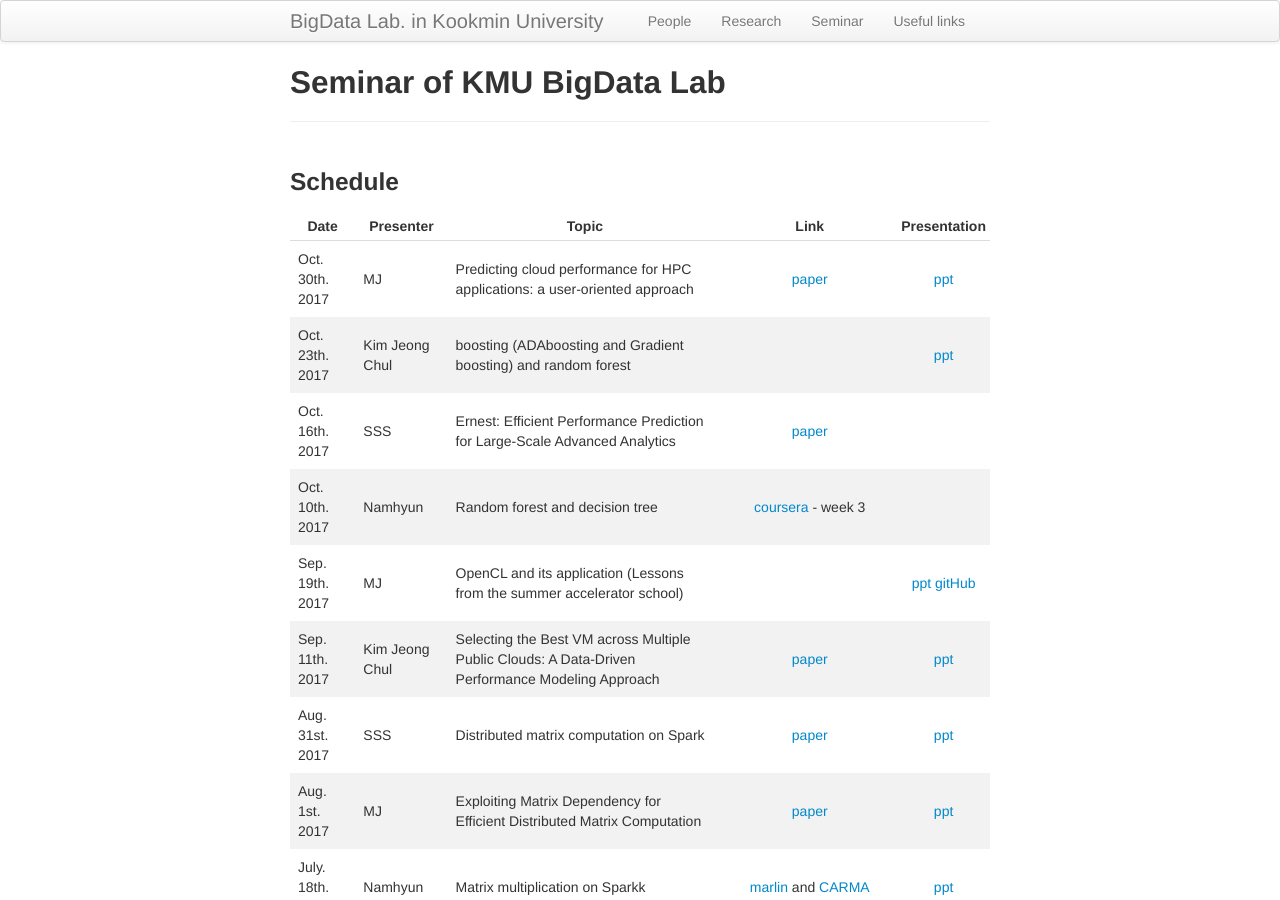
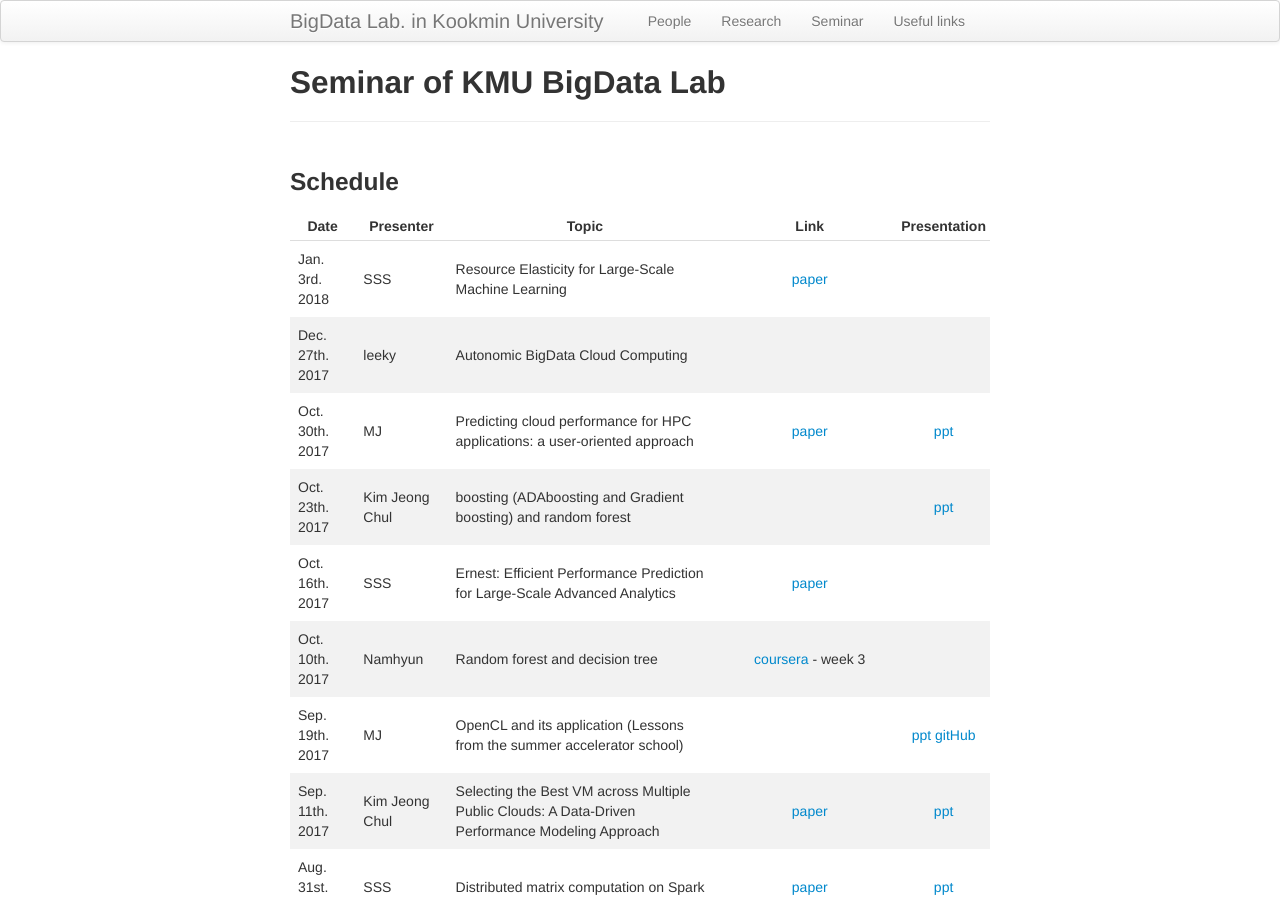
Before and after one commit to ddps-lab/kmu-bigdata.github.io, a Jekyll site: the page built from seminar/index.md, in a window 1280 px wide and 900 px high. Built offline with Jekyll 4.4.1, drawn with Linux system fonts in a browser that asks for light colours.

Commit message:
Adding seminar for 2018-01-03

```diff
--- a/seminar/index.md
+++ b/seminar/index.md
@@ -9,6 +9,8 @@ description: Seminar schedule of BigData Lab  in KMU
 
 | Date | Presenter | Topic | Link | Presentation |
 |------|-----------|-------|:----:|:--------------: |
+| Jan. 3rd. 2018 | SSS | Resource Elasticity for Large-Scale Machine Learning | [paper](https://dl.acm.org/citation.cfm?id=2723372.2749432) | |
+| Dec. 27th. 2017 | leeky | Autonomic BigData Cloud Computing | | |
 | Oct. 30th. 2017 | MJ | Predicting cloud performance for HPC applications: a user-oriented approach | [paper](http://ieeexplore.ieee.org/document/7973739/) | [ppt](https://docs.google.com/presentation/d/1hC5pTUSrqA6lrC-qWmIJ38n27xCmvmNm1Rhc1EnMO70/edit?usp=sharing) |
 | Oct. 23th. 2017 | Kim Jeong Chul | boosting (ADAboosting and Gradient boosting) and random forest | | [ppt](https://docs.google.com/presentation/d/1_oYDgG5tp7_ChVqqFxI9wluRRRfzENzBN5VPWLW2GwQ/edit?usp=sharing)|
 | Oct. 16th. 2017 | SSS | Ernest: Efficient Performance Prediction for Large-Scale Advanced Analytics | [paper](https://www.usenix.org/system/files/conference/nsdi16/nsdi16-paper-venkataraman.pdf) | |
```
